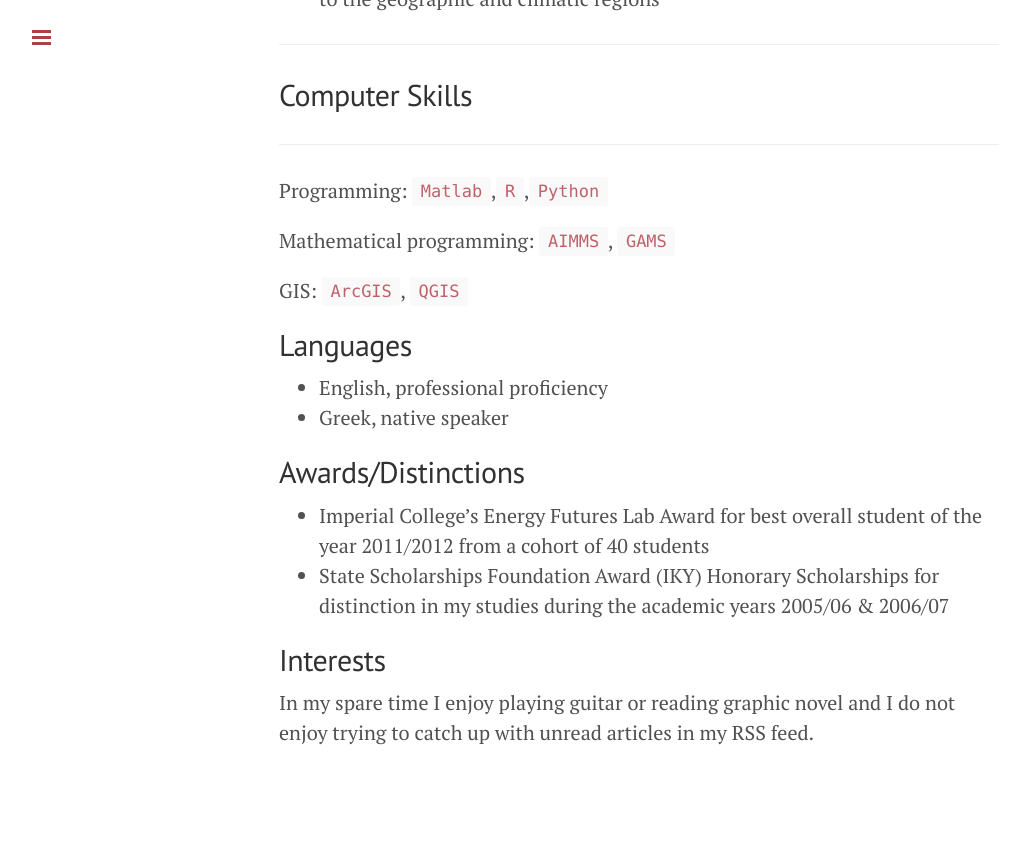
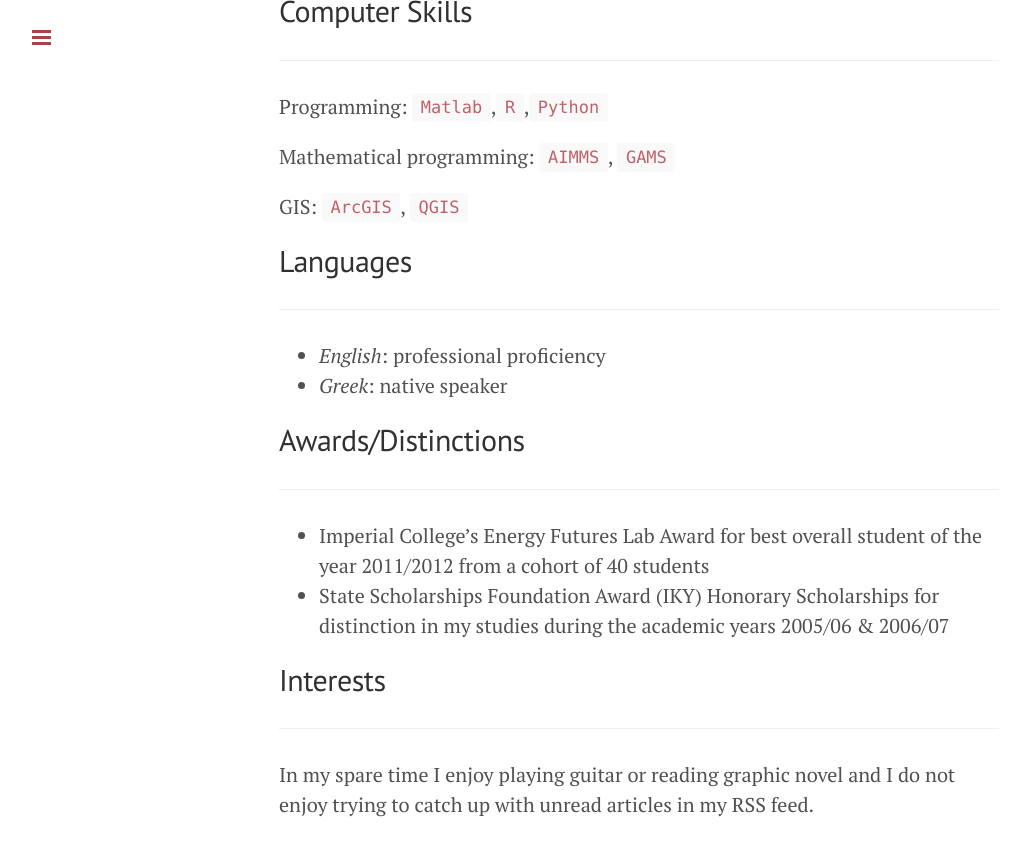
Before and after one commit to gmavrom33/gmavrom.github.io, a Jekyll site: the page built from cv/index.md, in a window 1280 px wide and 900 px high, scrolled down 1491 px. Shown: the top 856 px of the window, without its empty margins (1-1031 px from the left). Built offline with Jekyll 4.4.1, drawn with Linux system fonts in a browser that asks for light colours; nearby versions of some CDN libraries; before the commit the page ends 2319 px from its top, so only the background shows below that.

Commit message:
cv update

```diff
--- a/cv/index.md
+++ b/cv/index.md
@@ -40,8 +40,6 @@
 
 Diploma Thesis: *”Investigation of the operational impact of Phase Change Materials (PCMs) in domestic refrigerators”.* Supervised by: Prof. Agis M. Papadopoulos
 
-***
-
 ## Experience
 
 ***
@@ -60,8 +58,6 @@
 * Thermodynamic analysis of a solar operated domestic absorption refrigerator
 * Assessment of energy conservation measures in typical buildings according to the geographic and climatic regions
 
-***
-
 ## Computer Skills
 
 ***
@@ -74,13 +70,20 @@
 
 ## Languages
 
-* English, professional proficiency
-* Greek, native speaker
+***
+
+* *English*: professional proficiency
+* *Greek*: native speaker
 
 ## Awards/Distinctions
+
+***
+
 * Imperial College’s Energy Futures Lab Award for best overall student of the year 2011/2012 from a cohort of 40 students
 * State Scholarships Foundation Award (IKY) Honorary Scholarships for distinction in my studies during the academic years 2005/06 & 2006/07
 
 ## Interests
 
+***
+
 In my spare time I enjoy playing guitar or reading graphic novel and I do not enjoy trying to catch up with unread articles in my RSS feed.
```
